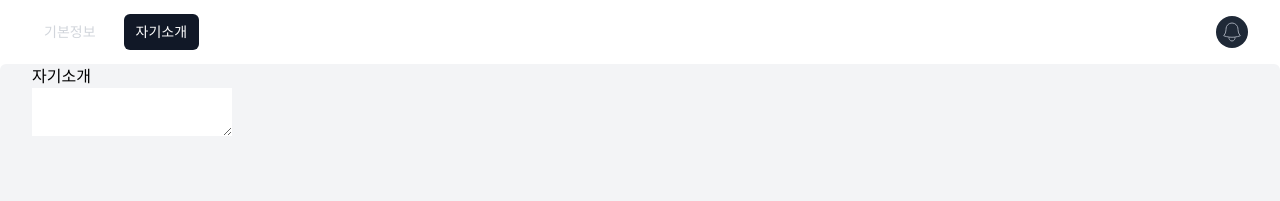
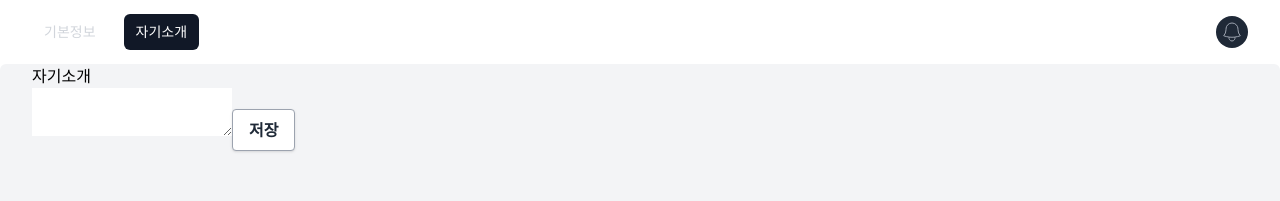
Before and after one commit to parkSujinSeoul/ResumeOfNext, a Next.js app: page /resume/self-introduction in a window 1280 px wide. Shown: the top 201 px of the page. Built offline with nearby package versions, Linux system fonts and the light colour scheme; no server answers.

Commit message:
[feat] 실행 시, 저장된 자기 소개 내역 가져오도록

```diff
--- a/next.config.mjs
+++ b/next.config.mjs
@@ -1,4 +1,6 @@
 /** @type {import('next').NextConfig} */
-const nextConfig = {};
+const nextConfig = {
+    reactStrictMode: false,
+};
 
 export default nextConfig;
--- a/src/app/layout.tsx
+++ b/src/app/layout.tsx
@@ -9,7 +9,7 @@ export default function RootLayout({
     <html lang="en">
       <body>
         <LNB />
-        <div className="mx-auto max-w-7xl px-2 sm:px-6 lg:px-8 bg-gray-100 rounded-md">
+        <div className="mx-auto max-w-7xl px-2 sm:px-6 lg:px-8 bg-gray-100 rounded-md min-h-screen">
           {children}
         </div>
       </body>
--- a/src/app/page.tsx
+++ b/src/app/page.tsx
@@ -1,6 +1,6 @@
 export default function Home() {
   return (
-    <main className="flex min-h-screen flex-col items-center justify-between p-24">
+    <main className="flex flex-col items-center justify-between p-24">
       <h1 className="text-3xl font-bold underline left-10">Hello world!</h1>
       <div>main</div>
     </main>
--- a/src/app/resume/self-introduction/layout.tsx
+++ b/src/app/resume/self-introduction/layout.tsx
@@ -5,7 +5,6 @@ export default function Layout(props: LayoutProps) {
   return (
     <form>
       <h2>자기소개 </h2>
-      <textarea></textarea>
       {props.children}
     </form>
   );
--- a/src/app/resume/self-introduction/page.tsx
+++ b/src/app/resume/self-introduction/page.tsx
@@ -1,7 +1,21 @@
-export default function Create() {
+'use client';
+import React, { useEffect, useState } from 'react';
+import { getSelfIntroduction } from '@/services/selfIntroduction';
+export default function SelfIntroduction() {
+  const [introduce, setIntroduce] = useState('');
+  useEffect(() => {
+    getSelfIntroduction();
+  }, []);
+  const saveIntroduction = () => {};
   return (
-    <main className="flex min-h-screen flex-col items-center justify-between p-24">
-      <div> </div>
-    </main>
+    <>
+      <textarea></textarea>
+      <button
+        onClick={() => saveIntroduction()}
+        className="bg-white hover:bg-gray-100 text-gray-800 font-semibold py-2 px-4 border border-gray-400 rounded shadow"
+      >
+        저장
+      </button>
+    </>
   );
 }
--- a/src/container/navigator/LNB.tsx
+++ b/src/container/navigator/LNB.tsx
@@ -14,13 +14,11 @@ export default function Home() {
                 href={RoutesInfos.BASIC_INFO.path}
                 className={`${currentPage === RoutesInfos.BASIC_INFO.path ? 'bg-gray-900 text-white rounded-md px-3 py-2 text-sm font-medium' : 'text-gray-300 hover:bg-gray-700 hover:text-white rounded-md px-3 py-2 text-sm font-medium'}`}
                 aria-current="page"
-                role={'button'}
               >
                 기본정보
               </Link>
               <Link
                 href={RoutesInfos.SELF_INTRODUCTION.path}
-                role={'button'}
                 className={`${currentPage === RoutesInfos.SELF_INTRODUCTION.path ? 'bg-gray-900 text-white rounded-md px-3 py-2 text-sm font-medium' : 'text-gray-300 hover:bg-gray-700 hover:text-white rounded-md px-3 py-2 text-sm font-medium'}`}
               >
                 자기소개
--- a/src/services/selfIntroduction.ts
+++ b/src/services/selfIntroduction.ts
@@ -2,10 +2,9 @@ import { setFetchOptions } from './fetchOptions';
 import { ReceiveFetchType } from '@/types/fetch';
 /**
  * 자기소개 내용을 조회합니다.
- * @param {string} postId
  * @returns {ReceiveFetchType | boolean} commentsData or false
  */
-export const getSelfIntroduction = async (postId: string) => {
+export const getSelfIntroduction = async () => {
   const url = `/self-introduction`;
   const options = setFetchOptions('GET');
 
```
